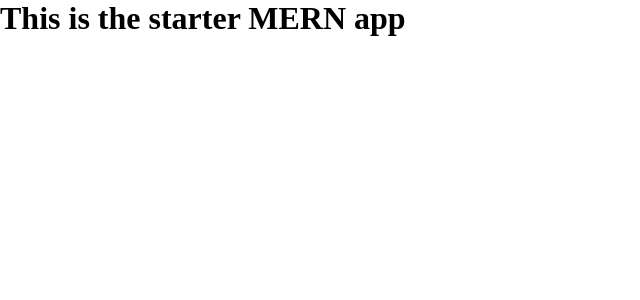
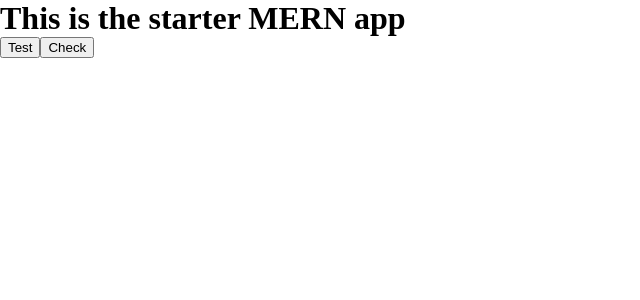
Before and after one commit to Mvcampbell3/jwtToDo, a React (Create React App) app in the folder client/: page / in a window 1280 px wide. Shown: the top 300 px of the page, without its empty margins (0-640 px from the left). Built offline with nearby package versions, Linux system fonts and the light colour scheme.

Commit message:
auth finished

```diff
--- a/client/package.json
+++ b/client/package.json
@@ -4,6 +4,7 @@
   "private": true,
   "proxy": "http://localhost:3001/",
   "dependencies": {
+    "axios": "^0.18.0",
     "react": "^16.6.3",
     "react-dom": "^16.6.3",
     "react-scripts": "^2.1.1"
--- a/client/src/App.js
+++ b/client/src/App.js
@@ -1,11 +1,40 @@
 import React, { Component } from "react";
 import "./App.css";
+import API from "./utils/API";
 
 class App extends Component {
+  state = {
+    username: "mike",
+    password: "poop",
+    user: false
+  }
+
+  loginUser = e => {
+    e.preventDefault();
+    API.loginUser(this.state.username, this.state.password)
+      .then(result => {
+        console.log(result);
+        const token = result.data.token;
+        localStorage.setItem("token", token)
+      })
+      .catch(err => console.log(err));
+  }
+
+  checkAuth = e => {
+    e.preventDefault();
+    API.checkAuth()
+      .then(result => {
+        console.log(result)
+      })
+      .catch(err => console.log(err))
+  }
+
   render() {
     return (
       <div>
         <h1>This is the starter MERN app</h1>
+        <button onClick={e => this.loginUser(e)}>Test</button>
+        <button onClick={e => this.checkAuth(e)}>Check</button>
       </div>
     );
   }
--- /dev/null
+++ b/client/src/utils/API.js
@@ -0,0 +1,19 @@
+import Axios from "axios";
+
+
+
+export default {
+  loginUser(username, password) {
+    return Axios.post("/api/user/login", { username, password })
+  },
+
+  checkAuth() {
+    return Axios.get("/api/user/checkauth", {
+      headers: {
+        Authorization: "Bearer " + localStorage.getItem("token")
+      }
+    })
+  }
+
+
+}
```
Also changed, not shown: 1 other file (tests, documents, lock files or other folders).
